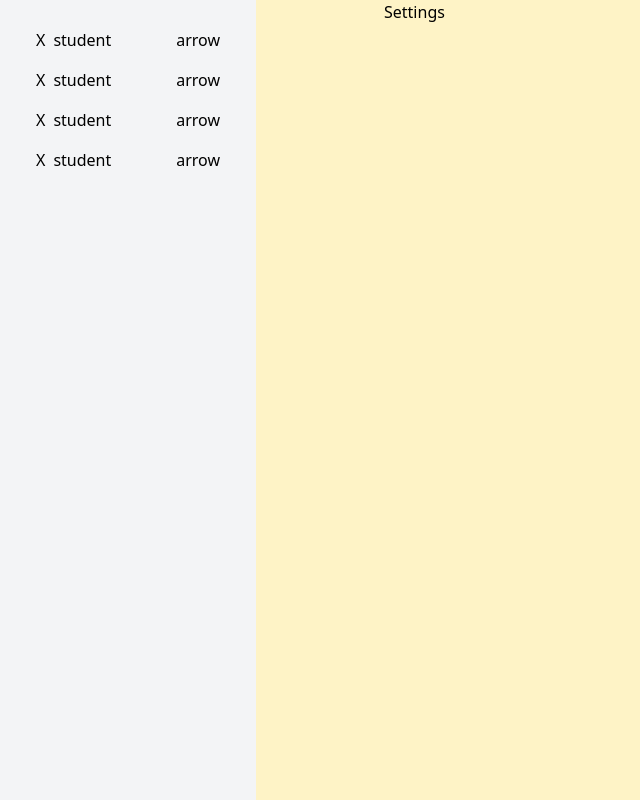
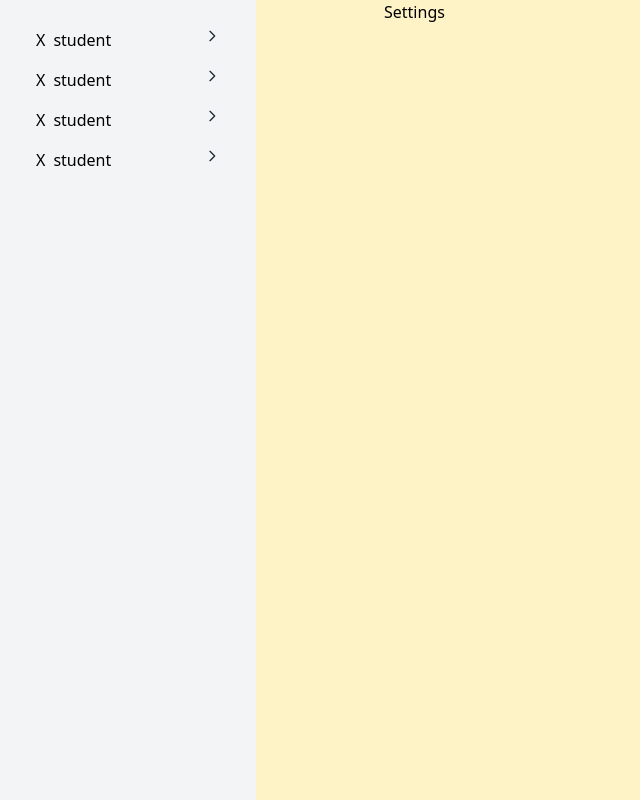
Before and after one commit to mfelfelani72/react-admin, a React (Vite) app: page /dashboard/settings in a window 1280 px wide. Shown: the whole page, without its empty margins (0-640 px from the left). Built offline with nearby package versions, Linux system fonts and the light colour scheme.

Commit message:
update sidebar

```diff
--- a/src/features/core/components/DropListBox.jsx
+++ b/src/features/core/components/DropListBox.jsx
@@ -1,14 +1,19 @@
 import React from "react";
+
+// Components
+
+import { AngleIcon } from "./Icon.jsx";
 
 // Functions
 
 import { cn } from "../../../utils/libs/cn";
+
 const DropListBox = ({ className, ...props }) => {
   return (
     <>
       <div
         className={cn(
-          "flex flex-row justify-between hover:bg-blue-100 rounded-lg cursor-ponter select-none px-4 py-2 hover:text-blue-500 transition-all ease-in-out",
+          "flex flex-row justify-between hover:bg-blue-100 rounded-lg cursor-pointer select-none px-4 py-2 hover:text-blue-500 transition-all ease-in-out",
           className
         )}
       >
@@ -16,7 +21,7 @@ const DropListBox = ({ className, ...props }) => {
           <div>{props?.icon}</div>
           <div>{props?.title}</div>
         </div>
-        <div>arrow</div>
+        <div><AngleIcon /></div>
       </div>
     </>
   );
--- /dev/null
+++ b/src/features/core/components/Icon.jsx
@@ -0,0 +1,25 @@
+// Functions
+
+import { cn } from "../../../utils/libs/cn";
+
+export const AngleIcon = ({ className, ...props }) => {
+  return (
+    <>
+      <svg
+        className={cn("w-4 h-4 text-gray-800")}
+        ariaHidden="true"
+        xmlns="http://www.w3.org/2000/svg"
+        fill="none"
+        viewBox="0 0 24 24"
+      >
+        <path
+          stroke="currentColor"
+          strokeLinecap="round"
+          strokeLinejoin="round"
+          strokeWidth="2"
+          d="m9 5 7 7-7 7"
+        />
+      </svg>
+    </>
+  );
+};
```
